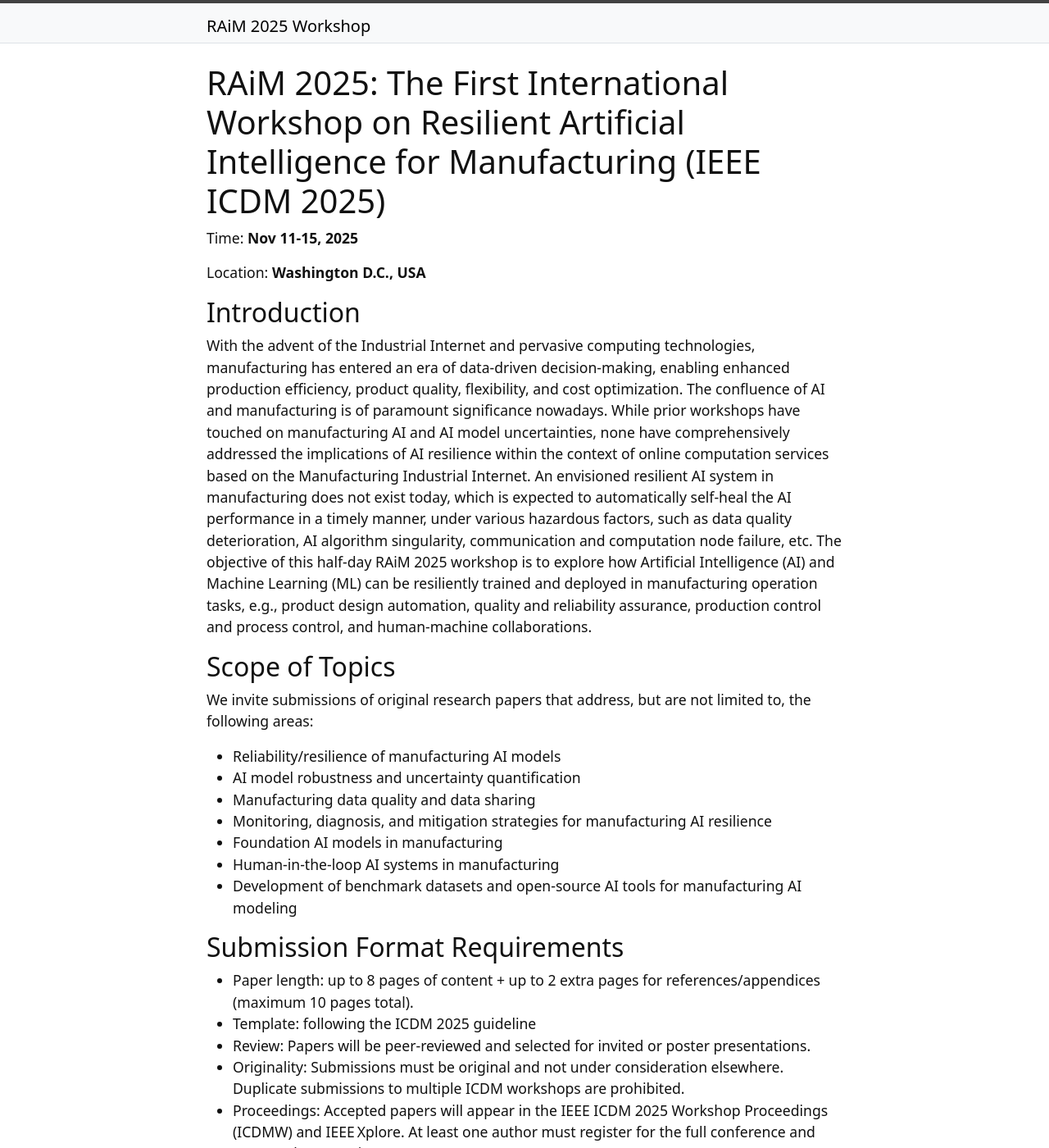
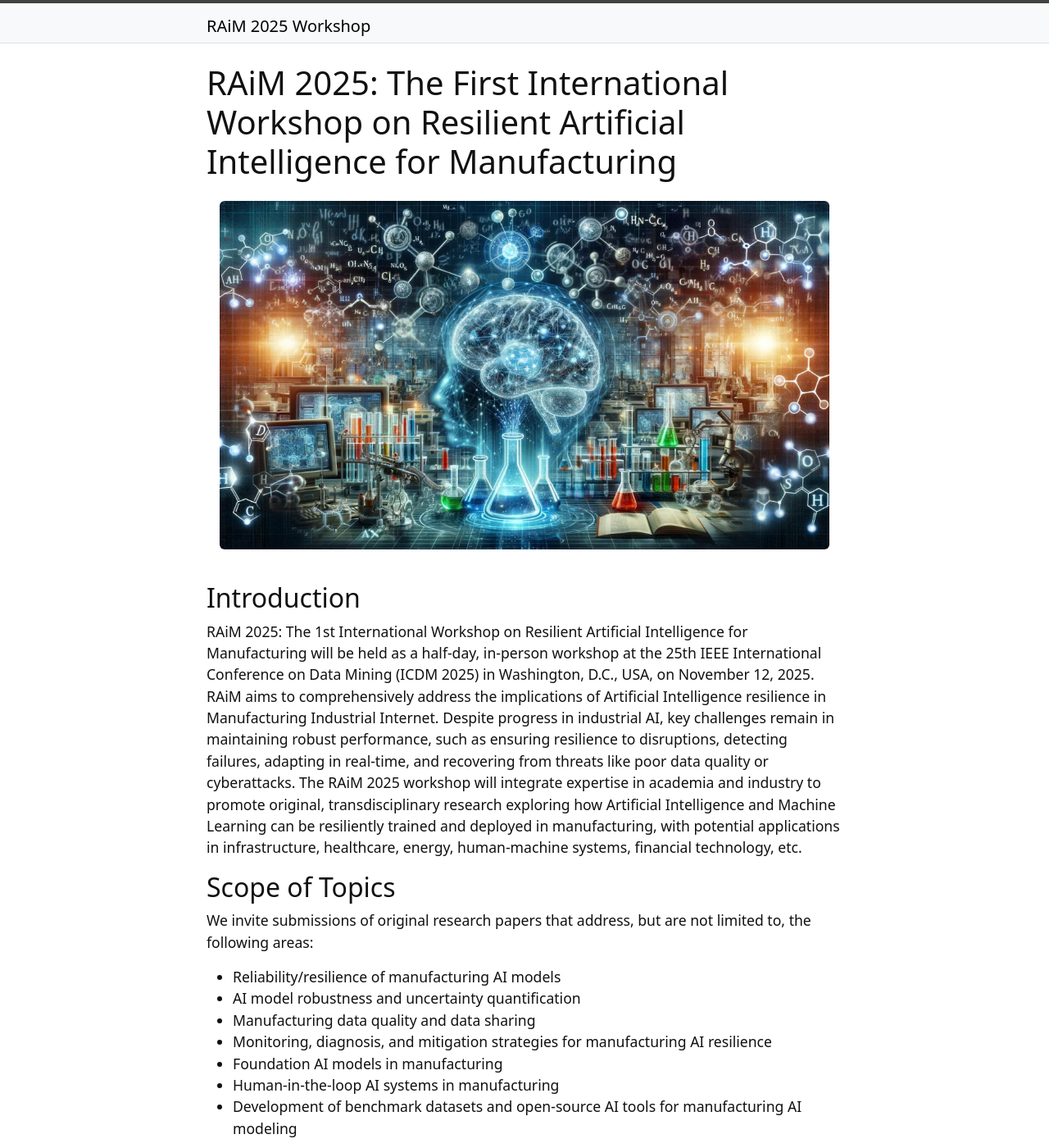
Before and after one commit to xuanwang91/2025-ICDM-RAiM, a Jekyll site: the page built from index.md, in a window 1280 px wide and 1400 px high. Shown: the whole window at 82% size. Built offline with Jekyll 4.4.1, drawn with Linux system fonts in a browser that asks for light colours.

Commit message:
Update index.md

```diff
--- a/index.md
+++ b/index.md
@@ -3,15 +3,13 @@ title: Home
 layout: page
 ---
 
-# RAiM 2025: The First International Workshop on Resilient Artificial Intelligence for Manufacturing (IEEE ICDM 2025)
+# RAiM 2025: The First International Workshop on Resilient Artificial Intelligence for Manufacturing
 
-Time: **Nov 11-15, 2025**
-
-Location: **Washington D.C., USA**
-
+{% include figure.html img="front-page.jpg" alt="intro image here" width="100%" %}
 
 ## Introduction
-With the advent of the Industrial Internet and pervasive computing technologies, manufacturing has entered an era of data-driven decision-making, enabling enhanced production efficiency, product quality, flexibility, and cost optimization. The confluence of AI and manufacturing is of paramount significance nowadays. While prior workshops have touched on manufacturing AI and AI model uncertainties, none have comprehensively addressed the implications of AI resilience within the context of online computation services based on the Manufacturing Industrial Internet. An envisioned resilient AI system in manufacturing does not exist today, which is expected to automatically self-heal the AI performance in a timely manner, under various hazardous factors, such as data quality deterioration, AI algorithm singularity, communication and computation node failure, etc. The objective of this half-day RAiM 2025 workshop is to explore how Artificial Intelligence (AI) and Machine Learning (ML) can be resiliently trained and deployed in manufacturing operation tasks, e.g., product design automation, quality and reliability assurance, production control and process control, and human-machine collaborations.
+RAiM 2025: The 1st International Workshop on Resilient Artificial Intelligence for Manufacturing will be held as a half-day, in-person workshop at the 25th IEEE International Conference on Data Mining (ICDM 2025) in Washington, D.C., USA, on November 12, 2025. RAiM aims to comprehensively address the implications of Artificial Intelligence resilience in Manufacturing Industrial Internet. Despite progress in industrial AI, key challenges remain in maintaining robust performance, such as ensuring resilience to disruptions, detecting failures, adapting in real-time, and recovering from threats like poor data quality or cyberattacks. The RAiM 2025 workshop will integrate expertise in academia and industry to promote original, transdisciplinary research exploring how Artificial Intelligence and Machine Learning can be resiliently trained and deployed in manufacturing, with potential applications in infrastructure, healthcare, energy, human-machine systems, financial technology, etc.
+
 
 ## Scope of Topics
 We invite submissions of original research papers that address, but are not limited to, the following areas:
```
